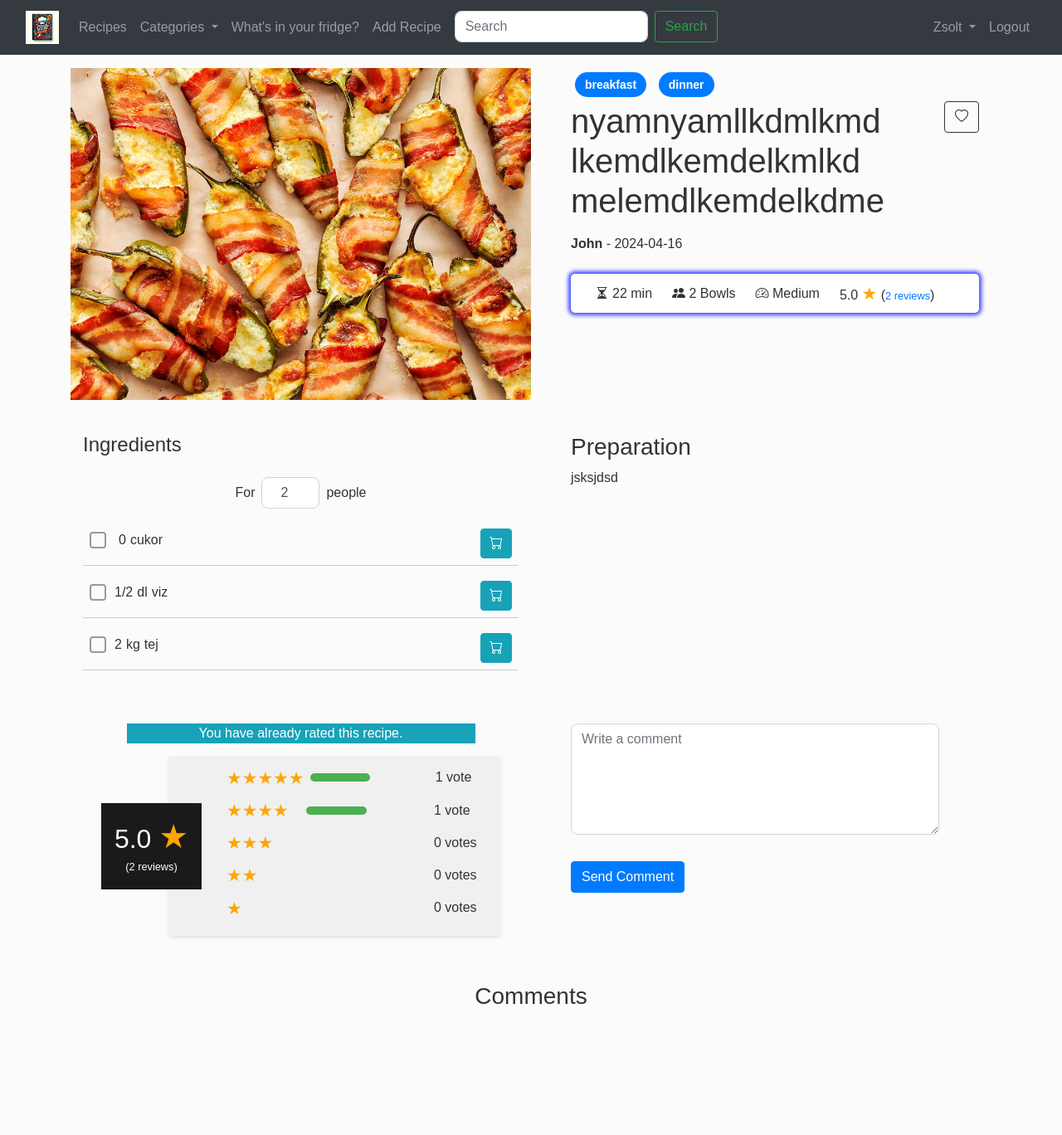
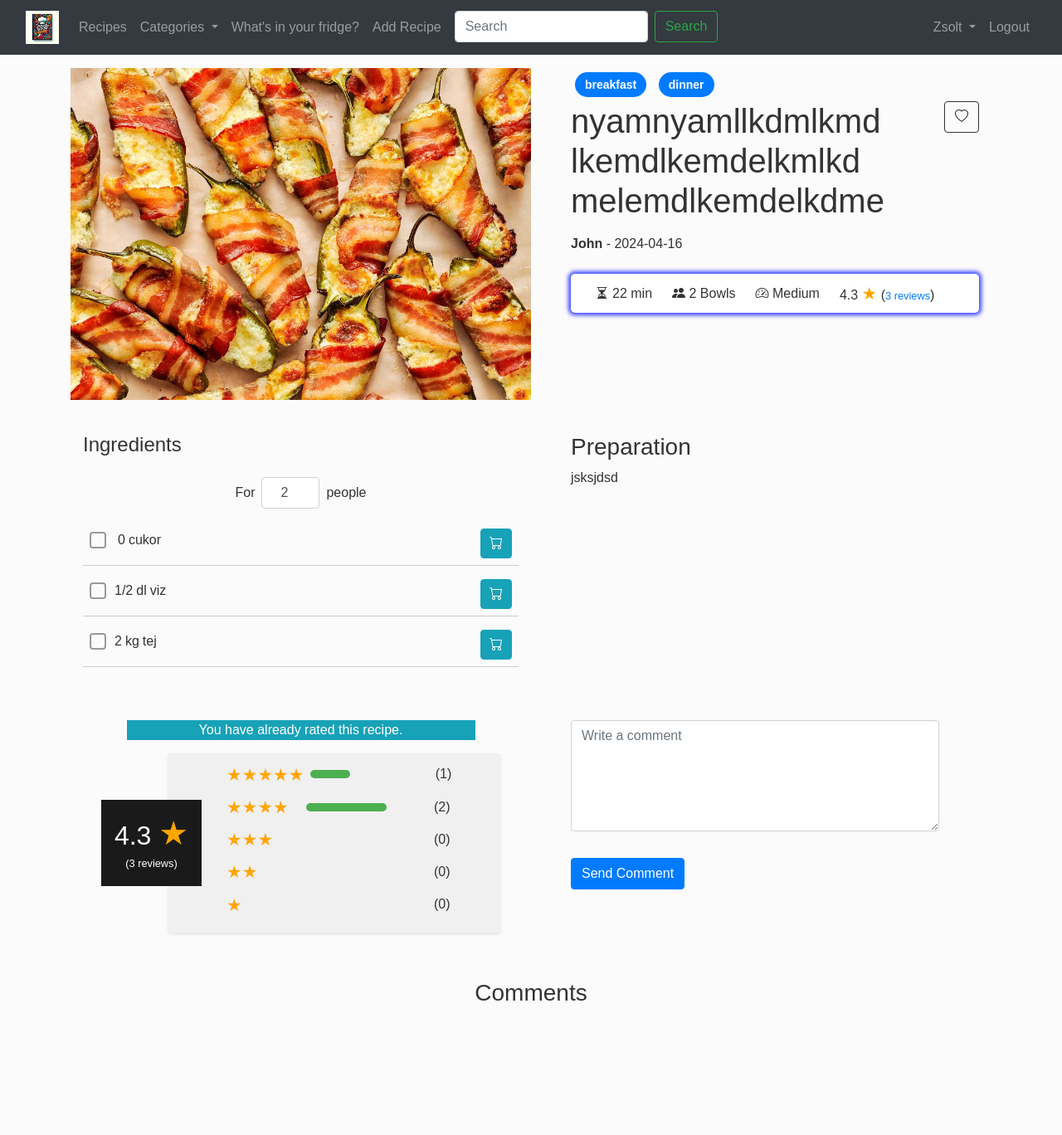
Before and after one commit to zsoltadam92/cs50w-finalProject-recipeBook, a Django app: page /recipe/2 in a window 1280 px wide. Shown: the top 1368 px of the page at 83% size. Run offline with Django 4.2, Linux system fonts and the light colour scheme; the first user in the database is signed in; data comes from the database, SQL or seed files in the repository; some libraries are stand-ins or nearby versions.

Commit message:
style.css

```diff
--- a/recipebook/recepies/static/recepies/style.css
+++ b/recipebook/recepies/static/recepies/style.css
@@ -1,4 +1,3 @@
-
 
 body {
     font-family: 'Poppins', sans-serif;
@@ -6,36 +5,43 @@
     color: #333;
 }
 
-  #new-servings {
-    width: 70px;
-    text-align: center;
+/* navbar */
+
+ .dropdown-item:hover {
+    background-color: #ffffff23;
  }
 
 
-  .form-control, .form-select {
-      border-radius: 0.5rem;
-      border: 1px solid #ced4da;
+@media (max-width:992px) {
+    .search-input {
+        width: 30%;
+        margin-left: 0 !important;
+    }
 }
 
-  .form-control:focus, .form-select:focus {
-      border-color: #80bdff;
-      box-shadow: 0 0 0 0.2rem rgba(0, 123, 255, 0.25);
+/* your_fridge.html */
+
+.fridge-container img {
+    width: 600px;
+    cursor: pointer;
 }
 
-  .btn-primary {
-      background-color: #007bff;
-      border-color: #007bff;
+.fridge-content {
+    background-color: #f1f1f1;
+    padding: 10px;
 }
 
-  .btn-primary:hover {
-      background-color: #0056b3;
-      border-color: #0056b3;
+
+/* recipe_details.html --------------*/
+
+/* Recipe Image */
+  .img-recipe {
+    height: 50vh;
+    width: 100%;
+    object-fit: cover;
 }
 
-  .strikethrough {
-    text-decoration: line-through;
-}
-
+/* Recipe Categories */
 .category-bubble {
     display: inline-block;
     padding: 8px 12px;
@@ -51,166 +57,38 @@
     background-color: #0056b3;
 }
 
- .dropdown-item:hover {
-    background-color: #ffffff23;
+/* Recipe Title and Actions */
+.recipe-title {
+    max-width: 380px;
+    word-wrap: break-word;
 }
 
-
- @media (min-width:992px) {
-     /* .dropdown-menu.show {
-         display: flex;
-         width: auto;
-        max-width: 600px;
+.favorite-btn {
+    border: 1px solid #333;
 }
 
-    .dropdown-menu .dropdown-item {
-        flex: 1 1 auto;
-        white-space: nowrap;
-    } */
-
-    /* .user-dropdown {
-        display: block;
-    }
-     */
+/* Recipe Metadata */
+.recipe-metadata-container {
+    box-shadow: 0px 0px 5px 3px #3D47FF;
+    background-color: #fff;
+    border-radius: 5px;
 }
 
-@media (max-width:992px) {
-    .search-input {
-        width: 30%;
-        margin-left: 0 !important;
-    }
+/* Ingredients  */
+#new-servings {
+    width: 70px;
+    text-align: center;
 }
 
-.star-checkbox {
-    display: none;  /* Elrejti a checkbox elemeket */
-}
-
-.star {
-    font-size: 30px;
-    color: grey;  /* Alapértelmezett szín, ha még nem értékelték */
-    cursor: pointer;
-}
-
-.star-orange {
-    font-size: 1rem;
-    color: orange;
-}
-
-.star-checkbox:checked + .star {
-    color: gold;
-}
-
-/* CSS hover effektus csak olvasásra */
-.star-checkbox:hover + .star,
-.star-checkbox:checked:hover + .star {
-    color: orange;
-}
-
-.ratings-chart {
-    max-width: 600px;
-    background-color: #f0f0f0;
-    padding: 10px;
-    box-shadow: 0 2px 4px rgba(0,0,0,0.1);
-    position: relative;
-}
-
-.rating-bar {
-    height: 10px;
-    background-color: #4CAF50;
-    position: relative;
-    border-radius: 10px;
-    /* margin-bottom: 5px; */
-}
-
-.rate-label {
-    position: absolute;
-    left: 0;
-    padding-left: 5px;
-}
-
-.count-label {
-    position: absolute;
-    right: 0;
-    padding-right: 5px;
-}
-
-
-
-
-.card-footer .row > div {
-    display: flex;
-    align-items: center;
-}
-
-
-
-.star-orange {
-    font-size: 1.3rem;
-    color: orange;
-}
-
-
-.fridge-container img {
-    width: 600px;
-    cursor: pointer;
-}
-
-.fridge-content {
-    background-color: #f1f1f1;
-    padding: 10px;
-}
-
-
-@keyframes pulse {
-    0%, 100% {
-      font-size: 32px;
-      font-weight: 400;
-    }
-    33% {
-        font-size: 48px;
-        font-weight: 500;
-    }
-    67% {
-        font-size: 64px;
-        font-weight: 700;
-    }
-  }
-
-  #animated-icon {
-    animation: pulse 3s infinite; /* 3 másodperc a teljes ciklus hossza, végtelen ismétlődéssel */
-  }
-
-
 .ingredients-list ul {
-    list-style-type: none; /* Eltávolítja a lista pöttyöket */
-    padding-left: 0; /* Eltávolítja az alapértelmezett paddingot */
+    list-style-type: none;
+    padding-left: 0;
 }
 
 .ingredient-item {
-    display: flex;
-    align-items: center;
-    justify-content: space-between;
-    margin-bottom: 10px;
     padding: 8px;
     border-bottom: 1px solid #ccc;
 }
-
-.ingredient-details {
-    display: flex;
-    align-items: center;
-}
-
-.ingredient-quantity, .ingredient-unit, .ingredient-name {
-    margin-right: 5px;
-}
-
-.add-to-list {
-    margin-left: auto;
-    padding: 5px 10px;
-}
-
-
-
 
 
 .checkbox-wrapper label {
@@ -250,3 +128,124 @@
     transform: rotate(45deg);
     display: block;
   }
+
+
+.add-to-list {
+    margin-left: auto;
+    padding: 5px 10px;
+}
+
+.strikethrough {
+    text-decoration: line-through;
+}
+
+/* Ratings */
+.star-checkbox {
+    display: none;
+}
+
+.star {
+    font-size: 30px;
+    color: grey;
+    cursor: pointer;
+}
+
+.star-orange {
+    font-size: 1.3rem;
+    color: orange;
+}
+
+.star-checkbox:checked + .star {
+    color: gold;
+}
+
+.star-checkbox:hover + .star,
+.star-checkbox:checked:hover + .star {
+    color: orange;
+}
+
+
+@keyframes pulse {
+    0%, 100% {
+      font-size: 32px;
+      font-weight: 400;
+    }
+    33% {
+        font-size: 48px;
+        font-weight: 500;
+    }
+    67% {
+        font-size: 64px;
+        font-weight: 700;
+    }
+  }
+
+  #animated-icon {
+    animation: pulse 3s infinite;
+  }
+
+.ratings-chart {
+    max-width: 400px;
+    background-color: #f0f0f0;
+    padding: 10px 10px 10px 70px;
+    box-shadow: 0 2px 4px rgba(0,0,0,0.1);
+    position: relative;
+}
+
+.rating-bar {
+    height: 10px;
+    background-color: #4CAF50;
+    position: relative;
+    border-radius: 10px;
+}
+
+.rate-label {
+    position: absolute;
+    left: 0;
+    padding-left: 5px;
+}
+
+.count-label {
+    position: absolute;
+    right: 0;
+    padding-right: 5px;
+    }
+
+.rating-alert{
+    width: 80%;
+    color: #fff;
+}
+
+.rate-instructions {
+    height: 85px;
+}
+
+.rating-summary-container {
+    background: #1a1a1a;
+    color:#fff;
+    padding: 1rem;
+    margin-right: -40px;
+    text-align: center;
+    z-index:3
+}
+
+.rating-summary-star {
+    font-size: 2.5rem;
+}
+
+.rating-bar-wrapper {
+    width: 250px;
+}
+
+.rating-star-count {
+    width: 150px;
+}
+
+.rating-vote-count {
+    width: 120px;
+}
+
+/* Comments */
+.comment-panel {
+    height: 450px;
+}
--- a/recipebook/recepies/templates/recepies/recipe_details.html
+++ b/recipebook/recepies/templates/recepies/recipe_details.html
@@ -40,34 +40,34 @@
                 {% if recipe in user_favorite_recipes %}
                     <button type="submit" class="btn btn-danger"><i class="bi bi-heart-fill"></i></button>
                 {% else %}
-                <button type="submit" class="btn btn-transparent" style="border: 1px solid #333"><i class="bi bi-heart"></i></button>
+                    <button type="submit" class="btn btn-transparent favorite-btn"><i class="bi bi-heart"></i></button>
                 {% endif %}
             </form>
         {% endif %}
       </header>
 
+
       <!-- Recipe Metadata -->
       <p class="mb-4"><strong>{{ recipe.creator }}</strong> - {{ recipe.created_at|date:"Y-m-d" }}</p>
-        <div class="d-flex justify-content-center align-items-center p-2" style="box-shadow: 0px 0px 5px 3px #3D47FF; background: #fff; border-radius: 5px;">
+      <div class="d-flex justify-content-center align-items-center p-2 recipe-metadata-container">
           <!-- Preparation Time -->
           <div class="mr-4">
               <i class="bi bi-hourglass-split"></i>
-            <span class="ml-0">{{ recipe.preparation_time }} min</span>
+              <span>{{ recipe.preparation_time }} min</span>
           </div>
           <!-- Serving Size -->
           <div class="mr-4">
               <i class="bi bi-people-fill"></i>
-            <span class="ml-0">{{ recipe.serving }} Bowls</span>
+              <span>{{ recipe.serving }} Bowls</span>
           </div>
           <!-- Difficulty Level -->
           <div class="mr-4">
               <i class="bi bi-speedometer2"></i>
-            <span class="ml-0">{{ recipe.difficulty }}</span>
+              <span>{{ recipe.difficulty }}</span>
           </div>
           <!-- Average Rating -->
           <div class="mr-4">
-            <p class="mb-0">{{ recipe.average_rating|floatformat:1 }} <span class="star-orange" style="font-size: 1.3rem">&#9733;</span> (<small><a href="#ratings-section">{{ total_ratings }} review{{ recipe.ratings|pluralize:"s" }}</small></a>)</p>
-          </div>
+              <p class="mb-0">{{ recipe.average_rating|floatformat:1 }} <span class="star-orange">&#9733;</span> (<small><a href="#ratings-section">{{ total_ratings }} review{{ recipe.ratings|pluralize:"s" }}</small></a>)</p>
           </div>
       </div>
     </section>
@@ -87,15 +87,15 @@
         <div id="ingredients" class="ingredients-list">
           <ul>
             {% for ingredient in recipe.ingredients.all %}
-            <li class="ingredient-item">
+            <li class="ingredient-item d-flex align-items-center justify-content-between mb-2">
               <div class="checkbox-wrapper">
                 <label>
                   <input type="checkbox" onchange="toggleStrikethrough(this)">
                   <span class="checkbox"></span>
-                  <span class="ingredient-details">
-                    <span class="ingredient-quantity" data-original-quantity="{{ ingredient.quantity }}">{{ ingredient.quantity }}</span>
-                    <span class="ingredient-unit">{{ ingredient.unit }}</span>
-                    <span class="ingredient-name">{{ ingredient.name }}</span>
+                  <span class="d-flex align-items-center">
+                    <span class="ingredient-quantity mr-1" data-original-quantity="{{ ingredient.quantity }}">{{ ingredient.quantity }}</span>
+                    <span class="ingredient-unit  mr-1">{{ ingredient.unit }}</span>
+                    <span class="ingredient-name  mr-1">{{ ingredient.name }}</span>
                   </span>
                 </label>
               </div>
@@ -121,13 +121,13 @@
     <aside class="col-md-6 py-4">
       <section id="ratings-section">
         {% if already_rated %}
-        <p class="text-center bg-info ml-auto mr-auto" style="width: 80%; color: #fff">You have already rated this recipe.</p>
+        <p class="text-center bg-info ml-auto mr-auto rating-alert" >You have already rated this recipe.</p>
         {% else %}
 
         {% if user.is_authenticated %}
         <div class="text-center">
           <h3>Rate this recipe</h3>
-          <div style="height: 85px">
+          <div class="rate-instructions">
             <i class="bi bi-arrow-down" id="animated-icon"></i>
           </div>
         </div>
@@ -135,7 +135,7 @@
           {% csrf_token %}
           <div class="rating">
             {% for choice in form.ratings.field.choices %}
-            <input id="star{{ choice.0 }}" type="radio" name="ratings" value="{{ choice.0 }}" class="star-checkbox" style="display: none;">
+            <input id="star{{ choice.0 }}" type="radio" name="ratings" value="{{ choice.0 }}" class="star-checkbox d-none" >
             <label for="star{{ choice.0 }}" class="star">&#9733;</label>
             {% endfor %}
           </div>
@@ -148,22 +148,22 @@
       <!-- Ratings Summary Chart -->
       <section class="d-flex justify-content-center mb-4">
         <div class="d-flex flex-column justify-content-center align-items-center">
-          <div style="background: #1a1a1a; color:#fff; padding: 1rem; margin-right: -40px ;text-align: center; z-index:3">
-            <h2 class="mb-0">{{ recipe.average_rating|floatformat:1 }} <span class="star-orange" style="font-size: 2.5rem">&#9733;</span></h2>
+          <div class="rating-summary-container">
+            <h2 class="mb-0">{{ recipe.average_rating|floatformat:1 }} <span class="star-orange rating-summary-star">&#9733;</span></h2>
             <small>({{ total_ratings }} review{{ recipe.ratings|pluralize:"s" }})</small>
           </div>
         </div>
-        <div class="ratings-chart" style="max-width: 400px; padding-left: 70px">
+        <div class="ratings-chart">
           {% for rate, count in ratings.items %}
           <div class="d-flex align-items-center mb-2">
-            <p class="mr-2 mb-0" style="width: 150px">
+            <p class="mr-2 mb-0  rating-star-count">
               <span class="star-orange">{{ rate|repeat_star }}</span>
             </p>
-            <div style="width: 250px">
-              <div class="rating-bar mr-auto" style="width: {{ count|multiply_percentage:total_ratings }}; background-color: #4CAF50; height: 10px;">
+            <div class="rating-bar-wrapper">
+              <div class="rating-bar mr-auto" style="width: {{ count|multiply_percentage:total_ratings }};">
               </div>
             </div>
-            <p class="ml-2 mb-0" style="width: 120px">{{ count }} vote{{ count|pluralize:"s" }}</p>
+            <p class="ml-2 mb-0 rating-vote-count" >({{ count }})</p>
           </div>
           {% endfor %}
         </div>
```
Also changed, not shown: other parts of recipebook/recepies/templates/recepies/recipe_details.html (+5 -3 lines), recipebook/db.sqlite3. Lines whose indentation alone changed are shown as unchanged.
